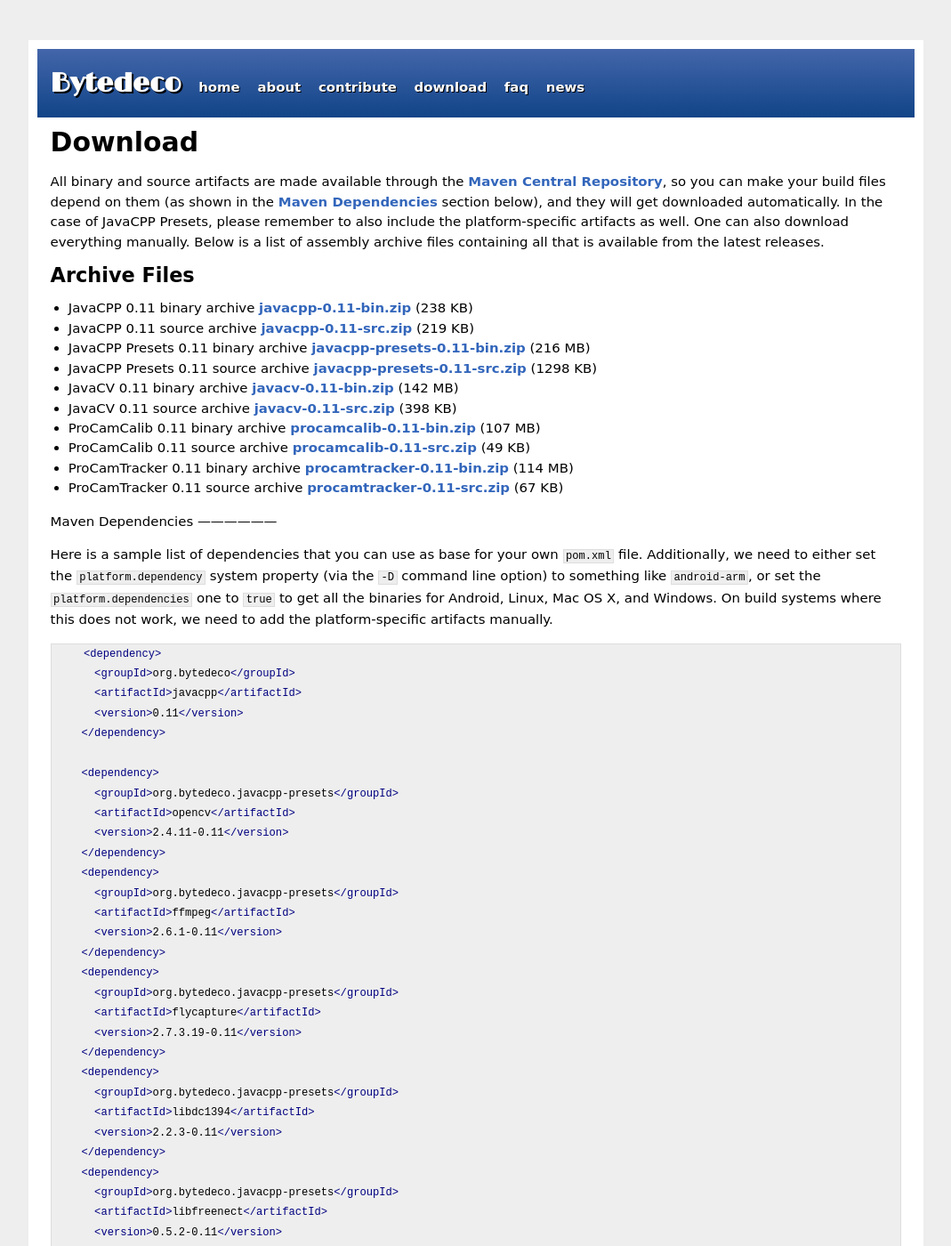
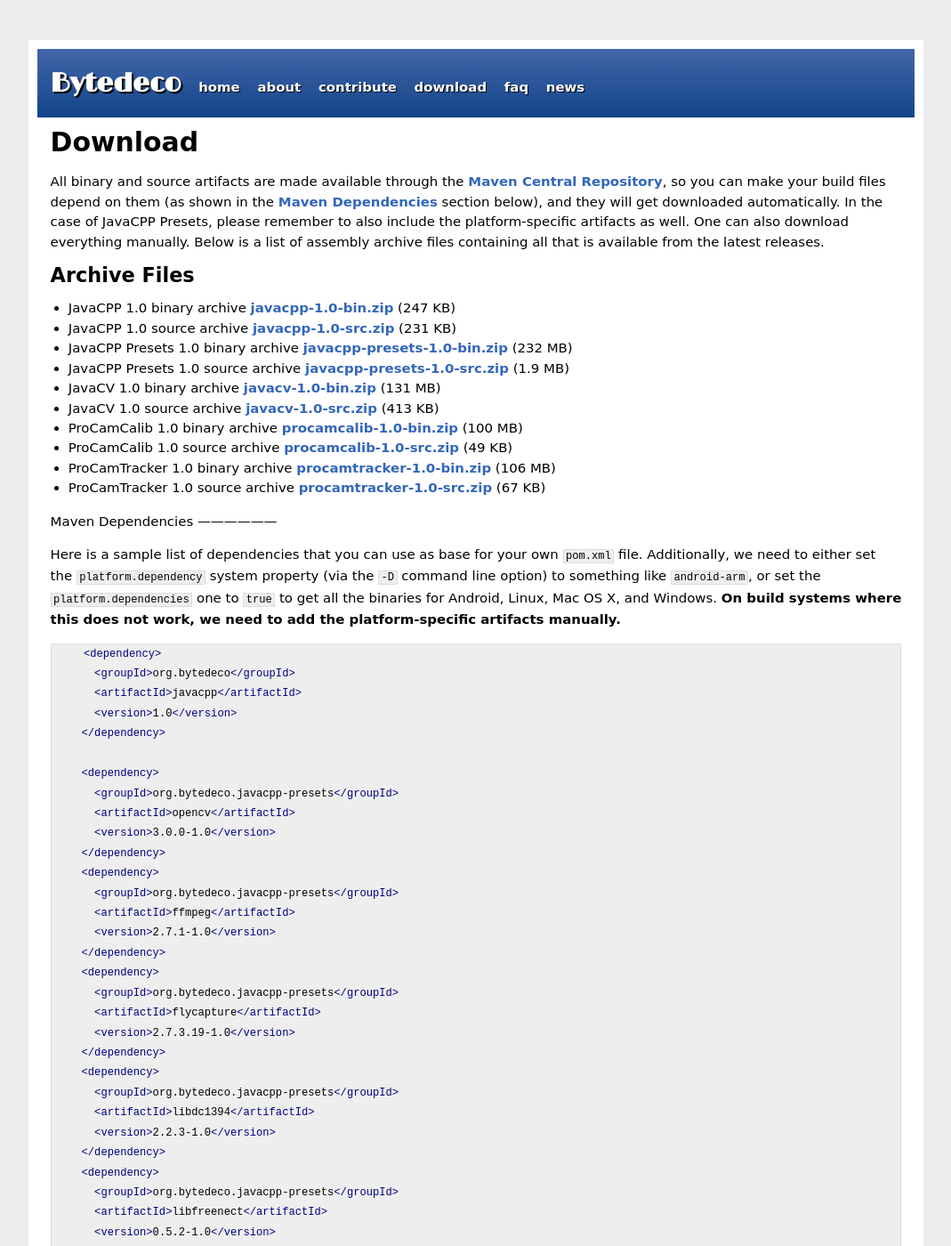
Before and after one commit to bytedeco/bytedeco.github.io, a Jekyll site: the page built from download/index.md, in a window 1280 px wide and 1400 px high. Shown: the whole window at 89% size, without its empty margins (105-1174 px from the left). Built offline with Jekyll 4.4.1, drawn with Linux system fonts in a browser that asks for light colours; Markdown is read by kramdown in place of the engine named in the settings; some of the changed text lies outside the part shown.

Commit message:
Update information and add post for version 1.0

````diff
--- a/download/index.md
+++ b/download/index.md
@@ -11,105 +11,110 @@ All binary and source artifacts are made available through the <a href="http://s
 Archive Files
 -------------
 
- * JavaCPP 0.11 binary archive  [javacpp-0.11-bin.zip](http://search.maven.org/remotecontent?filepath=org/bytedeco/javacpp/0.11/javacpp-0.11-bin.zip) (238 KB)
- * JavaCPP 0.11 source archive  [javacpp-0.11-src.zip](http://search.maven.org/remotecontent?filepath=org/bytedeco/javacpp/0.11/javacpp-0.11-src.zip) (219 KB)
- * JavaCPP Presets 0.11 binary archive  [javacpp-presets-0.11-bin.zip](http://search.maven.org/remotecontent?filepath=org/bytedeco/javacpp-presets/0.11/javacpp-presets-0.11-bin.zip) (216 MB)
- * JavaCPP Presets 0.11 source archive  [javacpp-presets-0.11-src.zip](http://search.maven.org/remotecontent?filepath=org/bytedeco/javacpp-presets/0.11/javacpp-presets-0.11-src.zip) (1298 KB)
- * JavaCV 0.11 binary archive  [javacv-0.11-bin.zip](http://search.maven.org/remotecontent?filepath=org/bytedeco/javacv/0.11/javacv-0.11-bin.zip) (142 MB)
- * JavaCV 0.11 source archive  [javacv-0.11-src.zip](http://search.maven.org/remotecontent?filepath=org/bytedeco/javacv/0.11/javacv-0.11-src.zip) (398 KB)
- * ProCamCalib 0.11 binary archive  [procamcalib-0.11-bin.zip](http://search.maven.org/remotecontent?filepath=org/bytedeco/procamcalib/0.11/procamcalib-0.11-bin.zip) (107 MB)
- * ProCamCalib 0.11 source archive  [procamcalib-0.11-src.zip](http://search.maven.org/remotecontent?filepath=org/bytedeco/procamcalib/0.11/procamcalib-0.11-src.zip) (49 KB)
- * ProCamTracker 0.11 binary archive  [procamtracker-0.11-bin.zip](http://search.maven.org/remotecontent?filepath=org/bytedeco/procamtracker/0.11/procamtracker-0.11-bin.zip) (114 MB)
- * ProCamTracker 0.11 source archive  [procamtracker-0.11-src.zip](http://search.maven.org/remotecontent?filepath=org/bytedeco/procamtracker/0.11/procamtracker-0.11-src.zip) (67 KB)
+ * JavaCPP 1.0 binary archive  [javacpp-1.0-bin.zip](http://search.maven.org/remotecontent?filepath=org/bytedeco/javacpp/1.0/javacpp-1.0-bin.zip) (247 KB)
+ * JavaCPP 1.0 source archive  [javacpp-1.0-src.zip](http://search.maven.org/remotecontent?filepath=org/bytedeco/javacpp/1.0/javacpp-1.0-src.zip) (231 KB)
+ * JavaCPP Presets 1.0 binary archive  [javacpp-presets-1.0-bin.zip](http://search.maven.org/remotecontent?filepath=org/bytedeco/javacpp-presets/1.0/javacpp-presets-1.0-bin.zip) (232 MB)
+ * JavaCPP Presets 1.0 source archive  [javacpp-presets-1.0-src.zip](http://search.maven.org/remotecontent?filepath=org/bytedeco/javacpp-presets/1.0/javacpp-presets-1.0-src.zip) (1.9 MB)
+ * JavaCV 1.0 binary archive  [javacv-1.0-bin.zip](http://search.maven.org/remotecontent?filepath=org/bytedeco/javacv/1.0/javacv-1.0-bin.zip) (131 MB)
+ * JavaCV 1.0 source archive  [javacv-1.0-src.zip](http://search.maven.org/remotecontent?filepath=org/bytedeco/javacv/1.0/javacv-1.0-src.zip) (413 KB)
+ * ProCamCalib 1.0 binary archive  [procamcalib-1.0-bin.zip](http://search.maven.org/remotecontent?filepath=org/bytedeco/procamcalib/1.0/procamcalib-1.0-bin.zip) (100 MB)
+ * ProCamCalib 1.0 source archive  [procamcalib-1.0-src.zip](http://search.maven.org/remotecontent?filepath=org/bytedeco/procamcalib/1.0/procamcalib-1.0-src.zip) (49 KB)
+ * ProCamTracker 1.0 binary archive  [procamtracker-1.0-bin.zip](http://search.maven.org/remotecontent?filepath=org/bytedeco/procamtracker/1.0/procamtracker-1.0-bin.zip) (106 MB)
+ * ProCamTracker 1.0 source archive  [procamtracker-1.0-src.zip](http://search.maven.org/remotecontent?filepath=org/bytedeco/procamtracker/1.0/procamtracker-1.0-src.zip) (67 KB)
 
 
 <a id="maven-dependencies"></a>
 Maven Dependencies
 ------------------
 
-Here is a sample list of dependencies that you can use as base for your own `pom.xml` file. Additionally, we need to either set the `platform.dependency` system property (via the `-D` command line option) to something like `android-arm`, or set the `platform.dependencies` one to `true` to get all the binaries for Android, Linux, Mac OS X, and Windows. On build systems where this does not work, we need to add the platform-specific artifacts manually.
+Here is a sample list of dependencies that you can use as base for your own `pom.xml` file. Additionally, we need to either set the `platform.dependency` system property (via the `-D` command line option) to something like `android-arm`, or set the `platform.dependencies` one to `true` to get all the binaries for Android, Linux, Mac OS X, and Windows. **On build systems where this does not work, we need to add the platform-specific artifacts manually.**
 
 ```xml
     <dependency>
       <groupId>org.bytedeco</groupId>
       <artifactId>javacpp</artifactId>
-      <version>0.11</version>
+      <version>1.0</version>
     </dependency>
 
     <dependency>
       <groupId>org.bytedeco.javacpp-presets</groupId>
       <artifactId>opencv</artifactId>
-      <version>2.4.11-0.11</version>
+      <version>3.0.0-1.0</version>
     </dependency>
     <dependency>
       <groupId>org.bytedeco.javacpp-presets</groupId>
       <artifactId>ffmpeg</artifactId>
-      <version>2.6.1-0.11</version>
+      <version>2.7.1-1.0</version>
     </dependency>
     <dependency>
       <groupId>org.bytedeco.javacpp-presets</groupId>
       <artifactId>flycapture</artifactId>
-      <version>2.7.3.19-0.11</version>
+      <version>2.7.3.19-1.0</version>
     </dependency>
     <dependency>
       <groupId>org.bytedeco.javacpp-presets</groupId>
       <artifactId>libdc1394</artifactId>
-      <version>2.2.3-0.11</version>
+      <version>2.2.3-1.0</version>
     </dependency>
     <dependency>
       <groupId>org.bytedeco.javacpp-presets</groupId>
       <artifactId>libfreenect</artifactId>
-      <version>0.5.2-0.11</version>
+      <version>0.5.2-1.0</version>
     </dependency>
     <dependency>
       <groupId>org.bytedeco.javacpp-presets</groupId>
       <artifactId>videoinput</artifactId>
-      <version>0.200-0.11</version>
+      <version>0.200-1.0</version>
     </dependency>
     <dependency>
       <groupId>org.bytedeco.javacpp-presets</groupId>
       <artifactId>artoolkitplus</artifactId>
-      <version>2.3.1-0.11</version>
+      <version>2.3.1-1.0</version>
     </dependency>
     <dependency>
       <groupId>org.bytedeco.javacpp-presets</groupId>
       <artifactId>flandmark</artifactId>
-      <version>1.07-0.11</version>
+      <version>1.07-1.0</version>
     </dependency>
     <dependency>
       <groupId>org.bytedeco.javacpp-presets</groupId>
       <artifactId>fftw</artifactId>
-      <version>3.3.4-0.11</version>
+      <version>3.3.4-1.0</version>
     </dependency>
     <dependency>
       <groupId>org.bytedeco.javacpp-presets</groupId>
       <artifactId>gsl</artifactId>
-      <version>1.16-0.11</version>
+      <version>1.16-1.0</version>
     </dependency>
     <dependency>
       <groupId>org.bytedeco.javacpp-presets</groupId>
       <artifactId>llvm</artifactId>
-      <version>3.6.0-0.11</version>
+      <version>3.6.1-1.0</version>
     </dependency>
     <dependency>
       <groupId>org.bytedeco.javacpp-presets</groupId>
       <artifactId>leptonica</artifactId>
-      <version>1.71-0.11</version>
+      <version>1.72-1.0</version>
     </dependency>
     <dependency>
       <groupId>org.bytedeco.javacpp-presets</groupId>
       <artifactId>tesseract</artifactId>
-      <version>3.03-rc1-0.11</version>
+      <version>3.03-rc1-1.0</version>
     </dependency>
     <dependency>
       <groupId>org.bytedeco.javacpp-presets</groupId>
       <artifactId>caffe</artifactId>
-      <version>master-0.11</version>
+      <version>master-1.0</version>
+    </dependency>
+    <dependency>
+      <groupId>org.bytedeco.javacpp-presets</groupId>
+      <artifactId>cuda</artifactId>
+      <version>7.0-1.0</version>
     </dependency>
 
     <dependency>
       <groupId>org.bytedeco</groupId>
       <artifactId>javacv</artifactId>
-      <version>0.11</version>
+      <version>1.0</version>
     </dependency>
 ```
--- a/index.html
+++ b/index.html
@@ -33,6 +33,7 @@ title: Bytedeco Home
     <li><a href="https://github.com/bytedeco/javacpp-presets/tree/master/leptonica">Leptonica</a> &ndash; [<a href="https://github.com/bytedeco/javacpp-presets/tree/master/leptonica#sample-usage">sample usage</a>] &ndash; Software useful for image processing and image analysis applications</li>
     <li><a href="https://github.com/bytedeco/javacpp-presets/tree/master/tesseract">Tesseract</a> &ndash; [<a href="https://github.com/bytedeco/javacpp-presets/tree/master/tesseract#sample-usage">sample usage</a>] &ndash; Probably the most accurate open source OCR engine available</li>
     <li><a href="https://github.com/bytedeco/javacpp-presets/tree/master/caffe">Caffe</a> &ndash; [<a href="https://github.com/bytedeco/javacpp-presets/tree/master/caffe#sample-usage">sample usage</a>] &ndash; A fast open framework for deep learning</li>
+    <li><a href="https://github.com/bytedeco/javacpp-presets/tree/master/cuda">CUDA</a> &ndash; [<a href="https://github.com/bytedeco/javacpp-presets/tree/master/cuda#sample-usage">sample usage</a>] &ndash; Arguably the most popular parallel computing platform for GPUs</li>
      <li>Add here your favorite C/C++ library, for example: OpenNI, OpenMesh, PCL, etc. <a href="https://github.com/bytedeco/javacpp-presets/wiki/Create-New-Presets">Read about how to do that.</a></li>
     </ul>
     <p>We will add more to this list as they are made, including those from outside the <a href="https://github.com/bytedeco/javacpp-presets">bytedeco/javacpp-presets</a> repository.</p>
````
Also changed, not shown: _data/comments-2015-07-12-now-apache-license.yml (added, +7 -0 lines), _posts/2015-07-12-now-apache-license.md (added, +10 -0 lines), about/index.md (+3 -1 lines), faq/index.md (+1 -1 lines).
